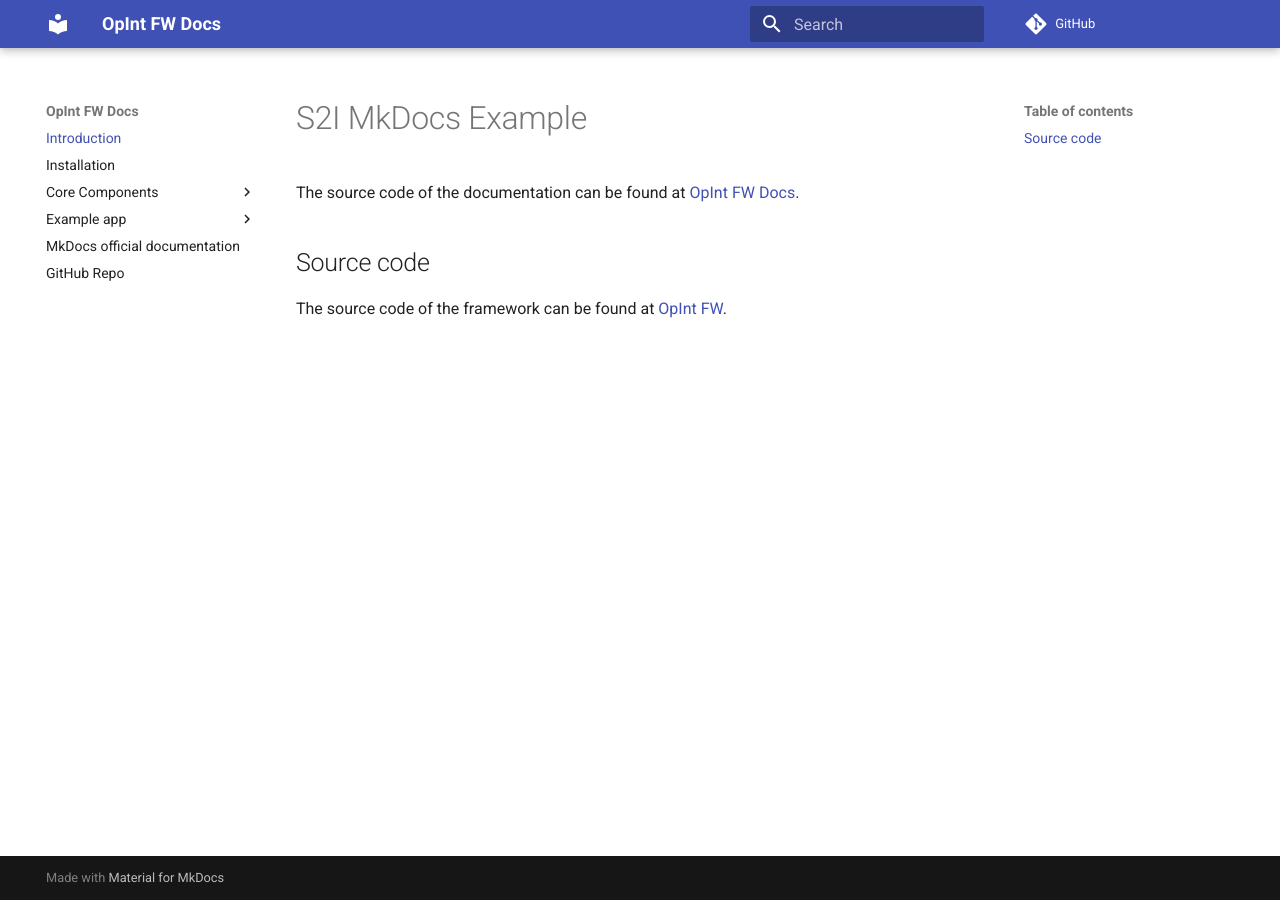
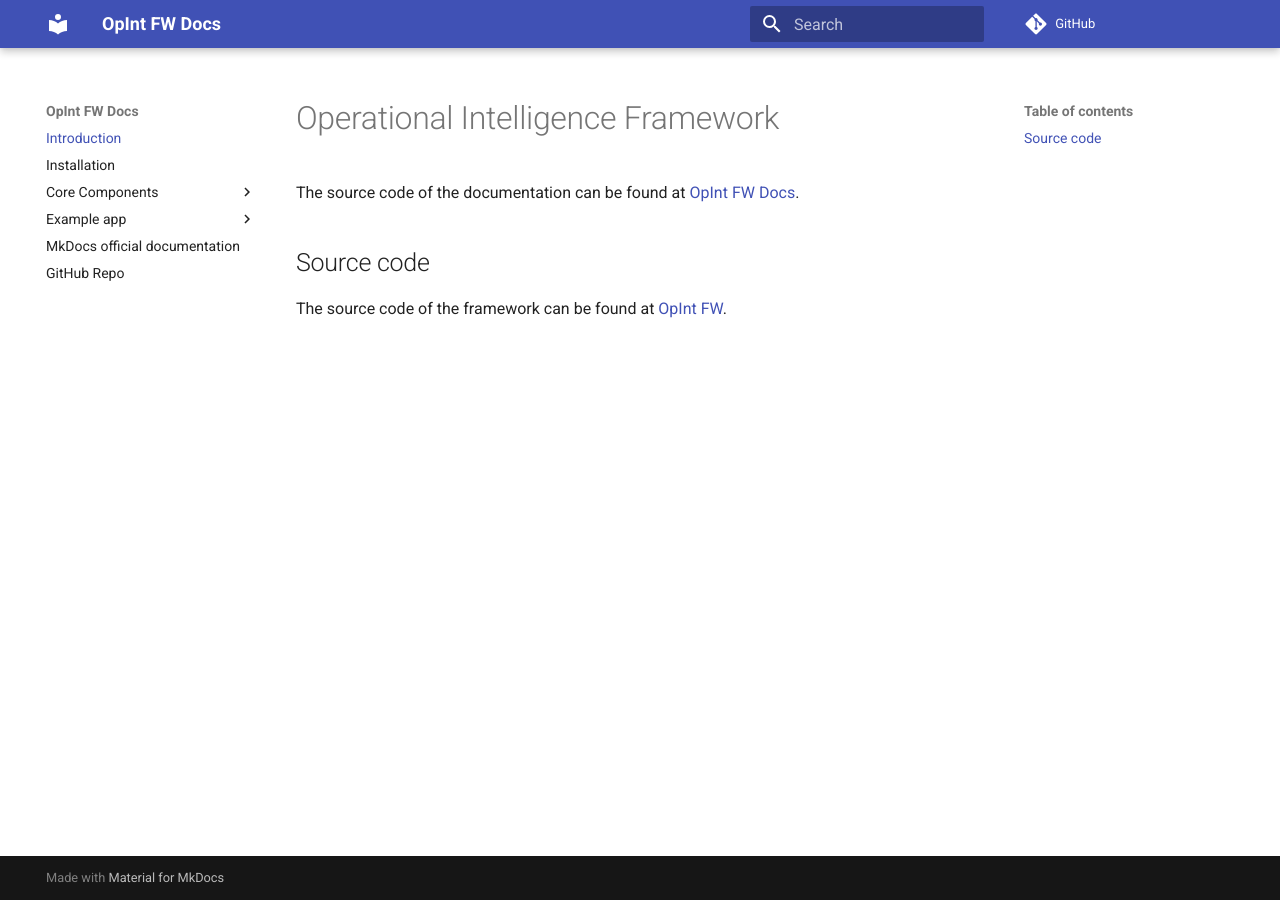
Before and after one commit to operationalintelligence/opint-framework-docs, an MkDocs documentation site: the page built from docs/index.md, in a window 1280 px wide. Built offline with MkDocs 1.6.1 and Material for MkDocs 9.7.7, drawn with Linux system fonts in a browser that asks for light colours; comment, search, counter and statistics services are not loaded.

Commit message:
Update index.md

```diff
--- a/docs/index.md
+++ b/docs/index.md
@@ -1,4 +1,4 @@
-# S2I MkDocs Example
+# Operational Intelligence Framework
 
 The source code of the documentation can be found at [OpInt FW Docs](https://github.com/operationalintelligence/opint-framework-docs).
 
```
